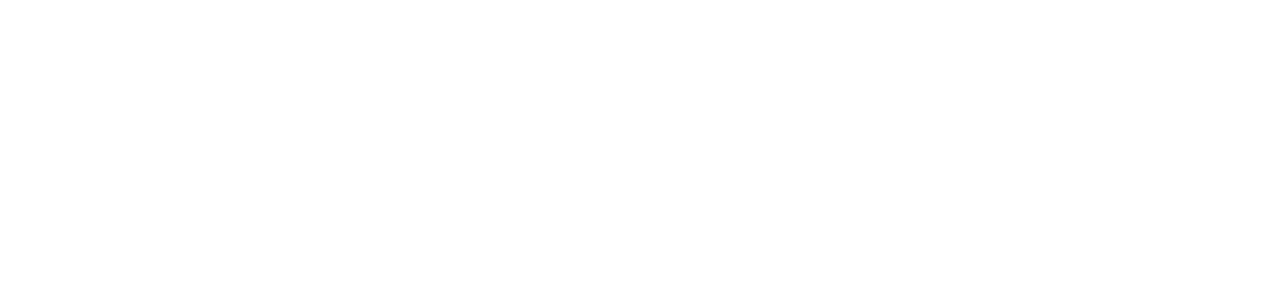
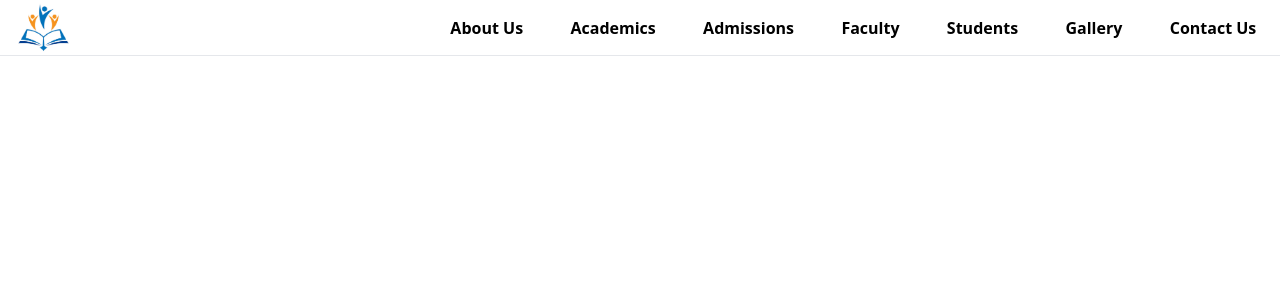
Before and after one commit to SudeevDivakar/School-Website, a React (Vite) app: page / in a window 1280 px wide. Before the commit this address had no page. Shown: the top 300 px of the page. Built offline with nearby package versions, Linux system fonts and the light colour scheme.

Commit message:
Add Navbar

```diff
--- a/src/App.jsx
+++ b/src/App.jsx
@@ -1,7 +1,12 @@
 import { Route, Routes } from "react-router-dom";
+import HomePage from "./Pages/HomePage/HomePage";
 
 function App() {
-  return <Routes>{/* <Route path='/' element={}></Route> */}</Routes>;
+  return (
+    <Routes>
+      <Route path="/" element={<HomePage />}></Route>
+    </Routes>
+  );
 }
 
 export default App;
--- /dev/null
+++ b/src/Pages/HomePage/HomePage.jsx
@@ -0,0 +1,5 @@
+import Navbar from "../../components/Navbar";
+
+export default function HomePage() {
+  return <Navbar />;
+}
--- /dev/null
+++ b/src/components/Navbar.jsx
@@ -0,0 +1,28 @@
+import NavbarLink from "./NavbarLink";
+
+export default function Navbar() {
+  const links = [
+    ["About Us", ""],
+    ["Academics", ""],
+    ["Admissions", ""],
+    ["Faculty", ""],
+    ["Students", ""],
+    ["Gallery", ""],
+    ["Contact Us", ""],
+  ];
+  return (
+    <>
+      <div className="flex h-14 justify-between border-b">
+        <a href="/" className="w-1/3">
+          <img src="./logo.avif" alt="" className="h-14 border-b ml-4" />
+        </a>
+
+        <ul className="flex w-2/3 justify-around items-center">
+          {links.map((link) => {
+            return <NavbarLink name={link[0]} link={link[1]} />;
+          })}
+        </ul>
+      </div>
+    </>
+  );
+}
--- /dev/null
+++ b/src/components/NavbarLink.jsx
@@ -0,0 +1,9 @@
+export default function NavbarLink({ name, link }) {
+  return (
+    <li className="hover:scale-105 transition-transform">
+      <a href={`/${link}`} className="font-semibold">
+        {name}
+      </a>
+    </li>
+  );
+}
```
Also changed, not shown: public/logo.avif (added).
